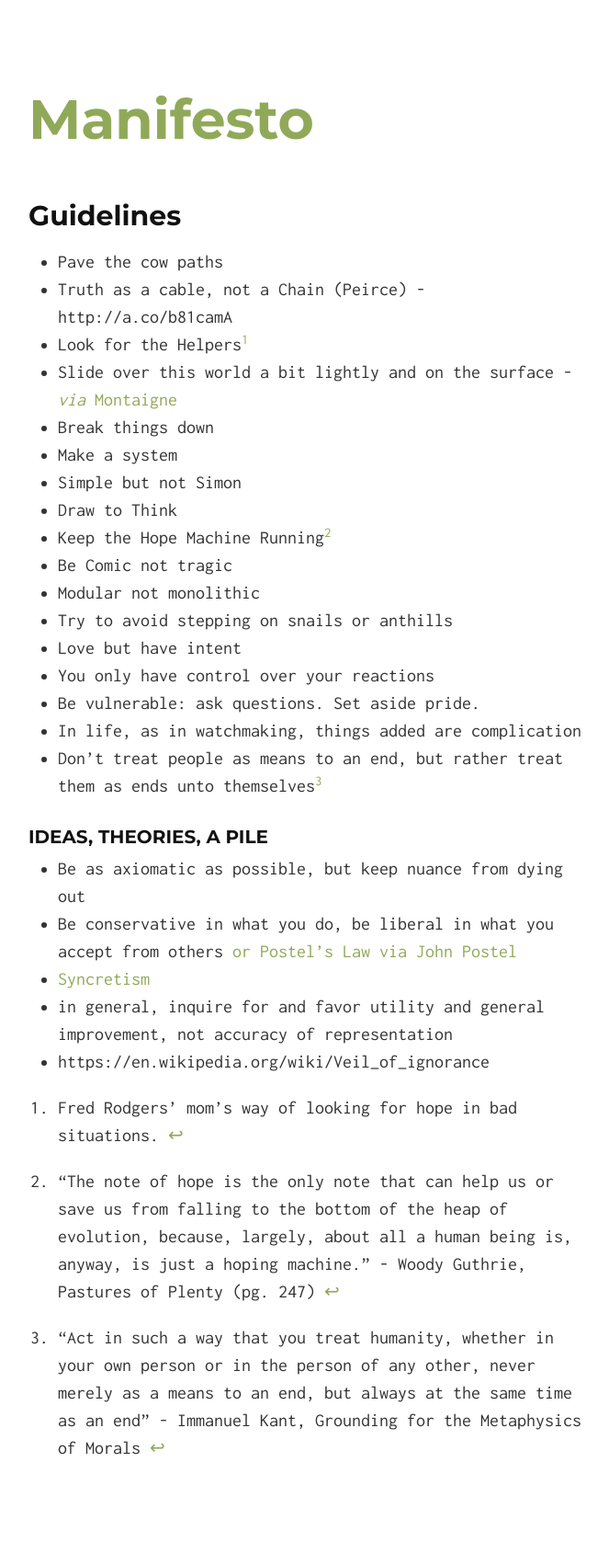
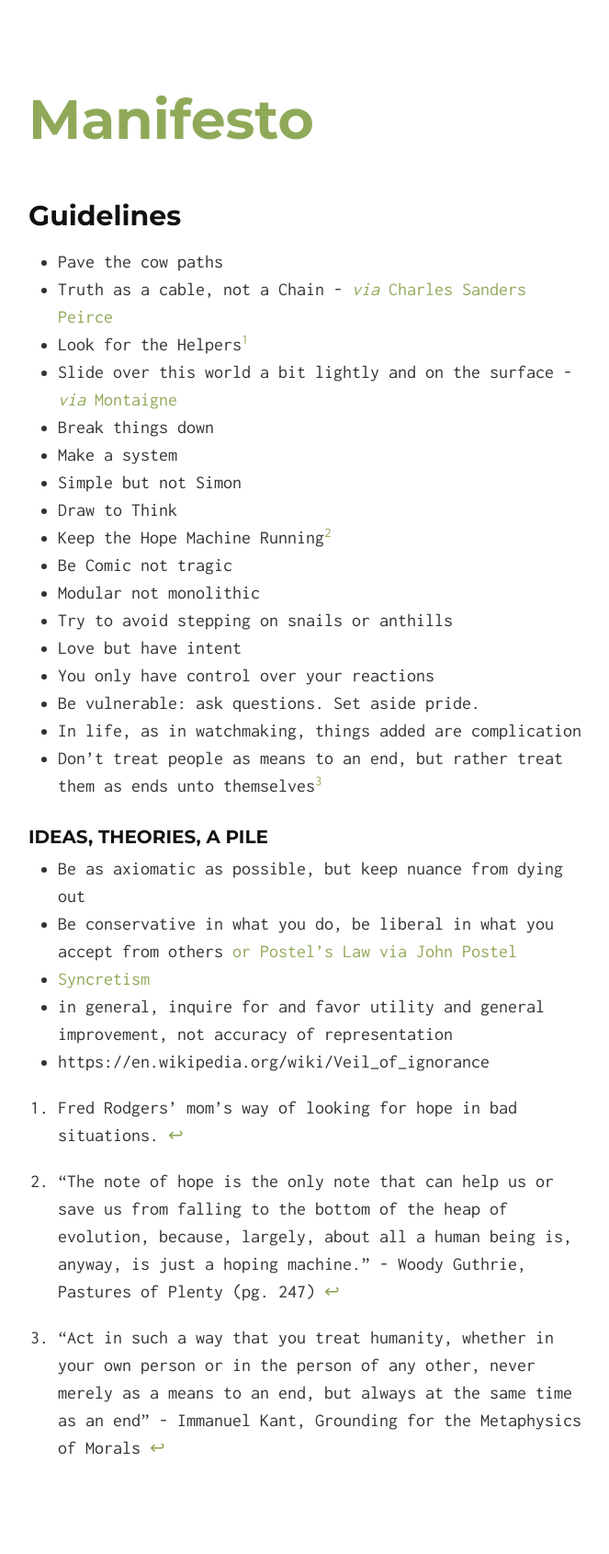
Before and after one commit to thepru/manifesto, a Jekyll site: the page built from index.md, in a window 1280 px wide. Shown: the whole page at 92% size, without its empty margins (307-970 px from the left). Built offline with Jekyll 4.4.1, drawn with Linux system fonts in a browser that asks for light colours; our own code applies the rules of GitHub Pages for plain Markdown files.

Commit message:
iOS test edit

```diff
--- a/index.md
+++ b/index.md
@@ -5,7 +5,7 @@ layout: default
 ## Guidelines
 
  - Pave the cow paths
- - Truth as a cable, not a Chain (Peirce) - http://a.co/b81camA
+ - Truth as a cable, not a Chain - [*via* Charles Sanders Peirce](http://a.co/b81camA)
  - Look for the Helpers[^helpers]
  - Slide over this world a bit lightly and on the surface - [*via* Montaigne](http://amzn.to/1XDifrI)
  - Break things down
```
